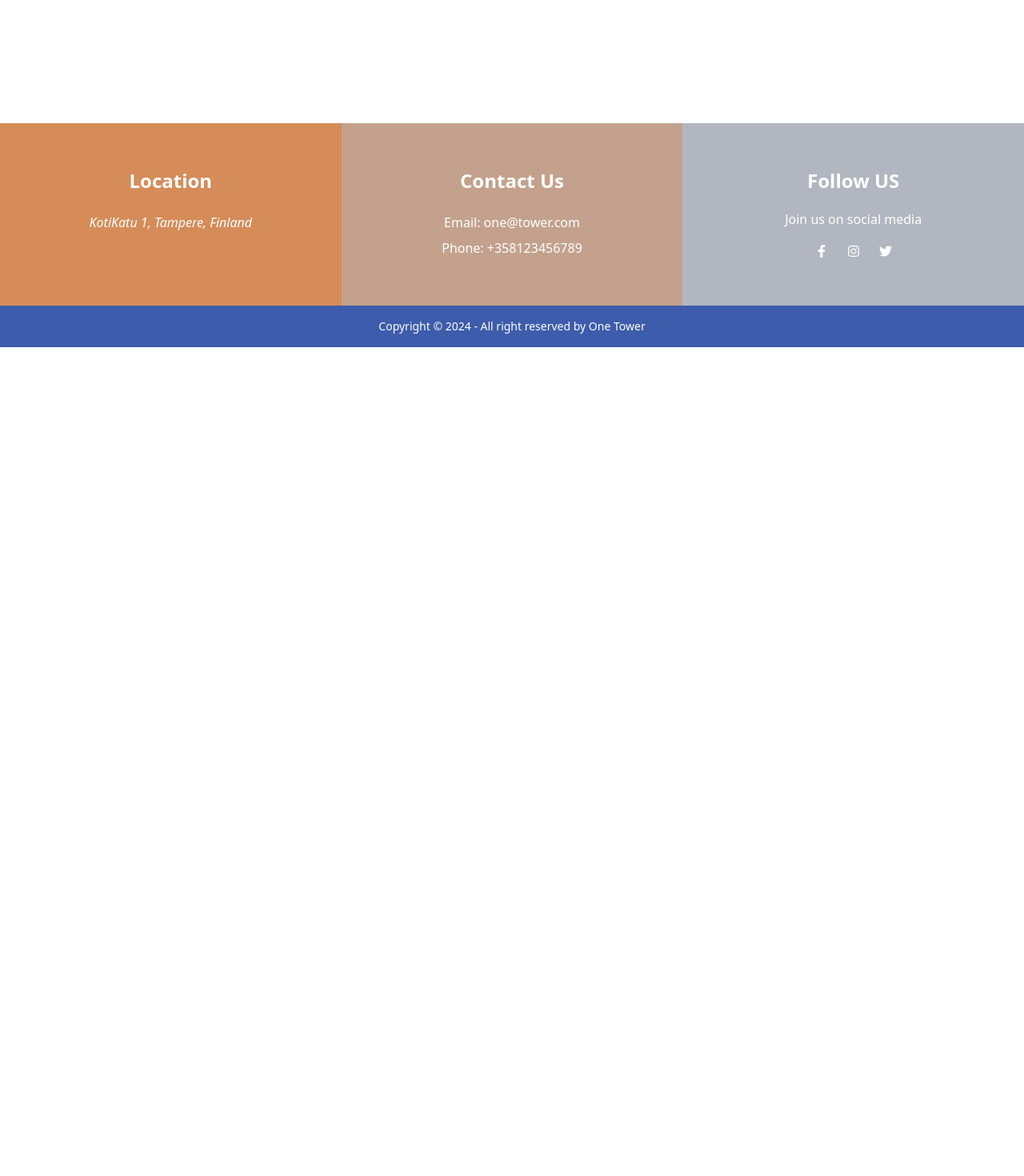
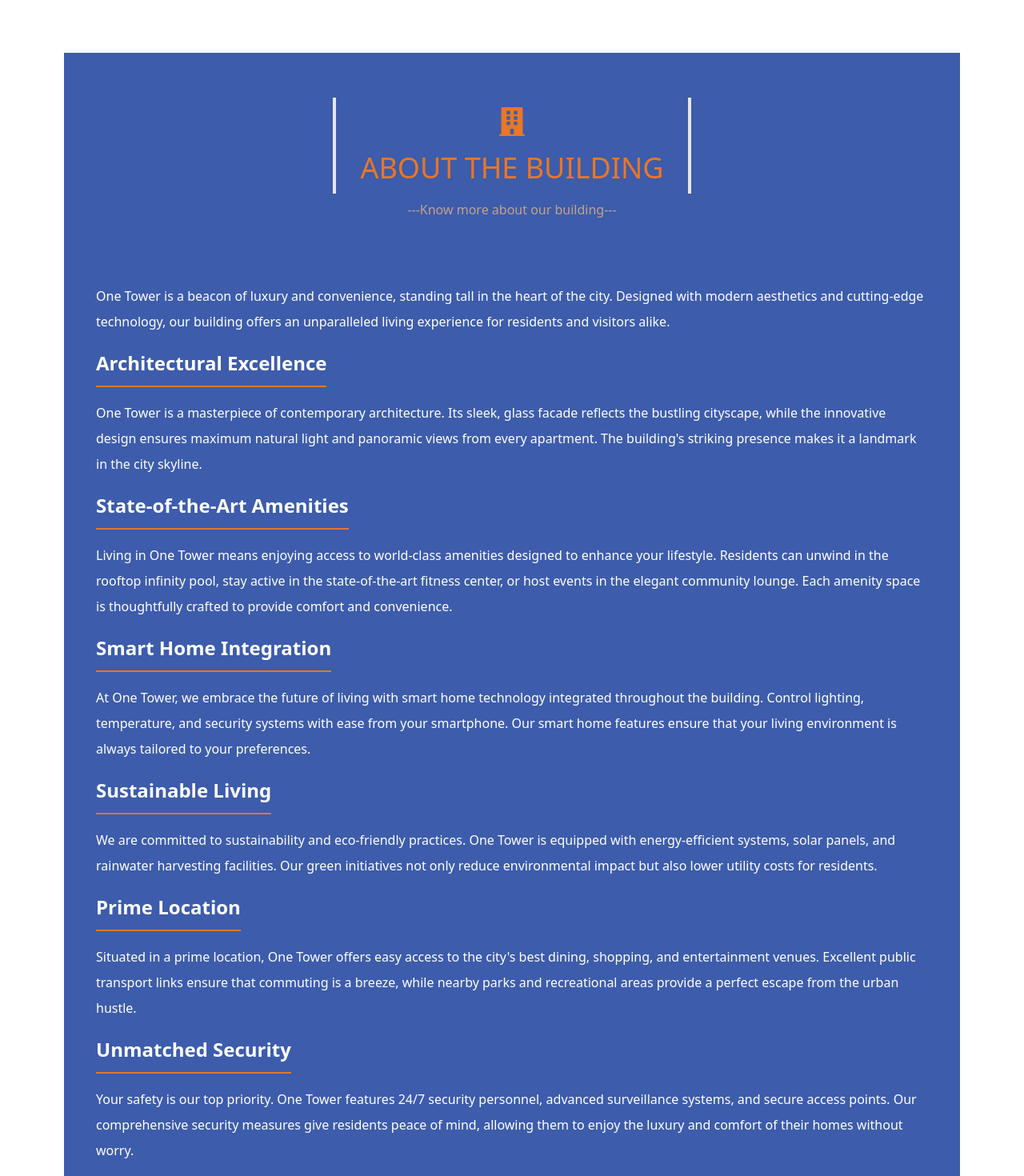
Before and after one commit to maasajal/one-tower-client, a React (Vite) app: page / in a window 1280 px wide. Shown: the part 440-1910 px from the top of the page at 80% size. Before the commit the page ends 874 px from the top, so only its background shows below. Built offline with nearby package versions, Linux system fonts and the light colour scheme.

Commit message:
Simply About the building section added

```diff
--- /dev/null
+++ b/src/components/SectionTitle.jsx
@@ -0,0 +1,14 @@
+import { FaBuilding } from "react-icons/fa";
+
+const SectionTitle = ({ title, subTitle }) => {
+  return (
+    <div className="max-w-md mx-auto text-center pb-10 space-y-2">
+      <h2 className="text-4xl text-[#e87726] uppercase py-3 border-x-4 flex flex-col items-center gap-5">
+        <FaBuilding />
+        {title}{" "}
+      </h2>
+      <p className="text-[#c3a18c] ">---{subTitle}---</p>
+    </div>
+  );
+};
+export default SectionTitle;
--- /dev/null
+++ b/src/pages/Home/AboutTheBuilding/AboutTheBuilding.jsx
@@ -0,0 +1,81 @@
+import SectionTitle from "../../../components/SectionTitle";
+
+const AboutTheBuilding = () => {
+  return (
+    <div className="bg-[#3d5cab] py-14">
+      <SectionTitle
+        title="About The Building"
+        subTitle="Know more about our building"
+      />
+      <div className="p-10 text-white space-y-5">
+        <p className="leading-8">
+          One Tower is a beacon of luxury and convenience, standing tall in the
+          heart of the city. Designed with modern aesthetics and cutting-edge
+          technology, our building offers an unparalleled living experience for
+          residents and visitors alike.
+        </p>
+        <div className="space-y-4">
+          <h4 className="text-2xl font-semibold border-b-2 border-[#e87726] w-fit pb-3">Architectural Excellence</h4>
+          <p className="leading-8">
+            One Tower is a masterpiece of contemporary architecture. Its sleek,
+            glass facade reflects the bustling cityscape, while the innovative
+            design ensures maximum natural light and panoramic views from every
+            apartment. The building's striking presence makes it a landmark in
+            the city skyline.
+          </p>
+        </div>
+        <div className="space-y-4">
+          <h4 className="text-2xl font-semibold border-b-2 border-[#e87726] w-fit pb-3">State-of-the-Art Amenities</h4>
+          <p className="leading-8">
+            Living in One Tower means enjoying access to world-class amenities
+            designed to enhance your lifestyle. Residents can unwind in the
+            rooftop infinity pool, stay active in the state-of-the-art fitness
+            center, or host events in the elegant community lounge. Each amenity
+            space is thoughtfully crafted to provide comfort and convenience.
+          </p>
+        </div>
+        <div className="space-y-4">
+          <h4 className="text-2xl font-semibold border-b-2 border-[#e87726] w-fit pb-3">Smart Home Integration</h4>
+          <p className="leading-8">
+            At One Tower, we embrace the future of living with smart home
+            technology integrated throughout the building. Control lighting,
+            temperature, and security systems with ease from your smartphone.
+            Our smart home features ensure that your living environment is
+            always tailored to your preferences.
+          </p>
+        </div>
+        <div className="space-y-4">
+          <h4 className="text-2xl font-semibold border-b-2 border-[#e87726] w-fit pb-3">Sustainable Living</h4>
+          <p className="leading-8">
+            We are committed to sustainability and eco-friendly practices. One
+            Tower is equipped with energy-efficient systems, solar panels, and
+            rainwater harvesting facilities. Our green initiatives not only
+            reduce environmental impact but also lower utility costs for
+            residents.
+          </p>
+        </div>
+        <div className="space-y-4">
+          <h4 className="text-2xl font-semibold border-b-2 border-[#e87726] w-fit pb-3">Prime Location</h4>
+          <p className="leading-8">
+            Situated in a prime location, One Tower offers easy access to the
+            city's best dining, shopping, and entertainment venues. Excellent
+            public transport links ensure that commuting is a breeze, while
+            nearby parks and recreational areas provide a perfect escape from
+            the urban hustle.
+          </p>
+        </div>
+        <div className="space-y-4">
+          <h4 className="text-2xl font-semibold border-b-2 border-[#e87726] w-fit pb-3">Unmatched Security</h4>
+          <p className="leading-8">
+            Your safety is our top priority. One Tower features 24/7 security
+            personnel, advanced surveillance systems, and secure access points.
+            Our comprehensive security measures give residents peace of mind,
+            allowing them to enjoy the luxury and comfort of their homes without
+            worry.
+          </p>
+        </div>
+      </div>
+    </div>
+  );
+};
+export default AboutTheBuilding;
--- a/src/pages/Home/Home.jsx
+++ b/src/pages/Home/Home.jsx
@@ -1,3 +1,4 @@
+import AboutTheBuilding from "./AboutTheBuilding/AboutTheBuilding";
 import Banner from "./Banner/Banner";
 
 const Home = () => {
@@ -5,7 +6,7 @@ const Home = () => {
     <>
       <Banner />
       <div className="max-w-6xl mx-auto px-2 md:px-4 py-12">
-
+        <AboutTheBuilding />
       </div>
     </>
   );
```
